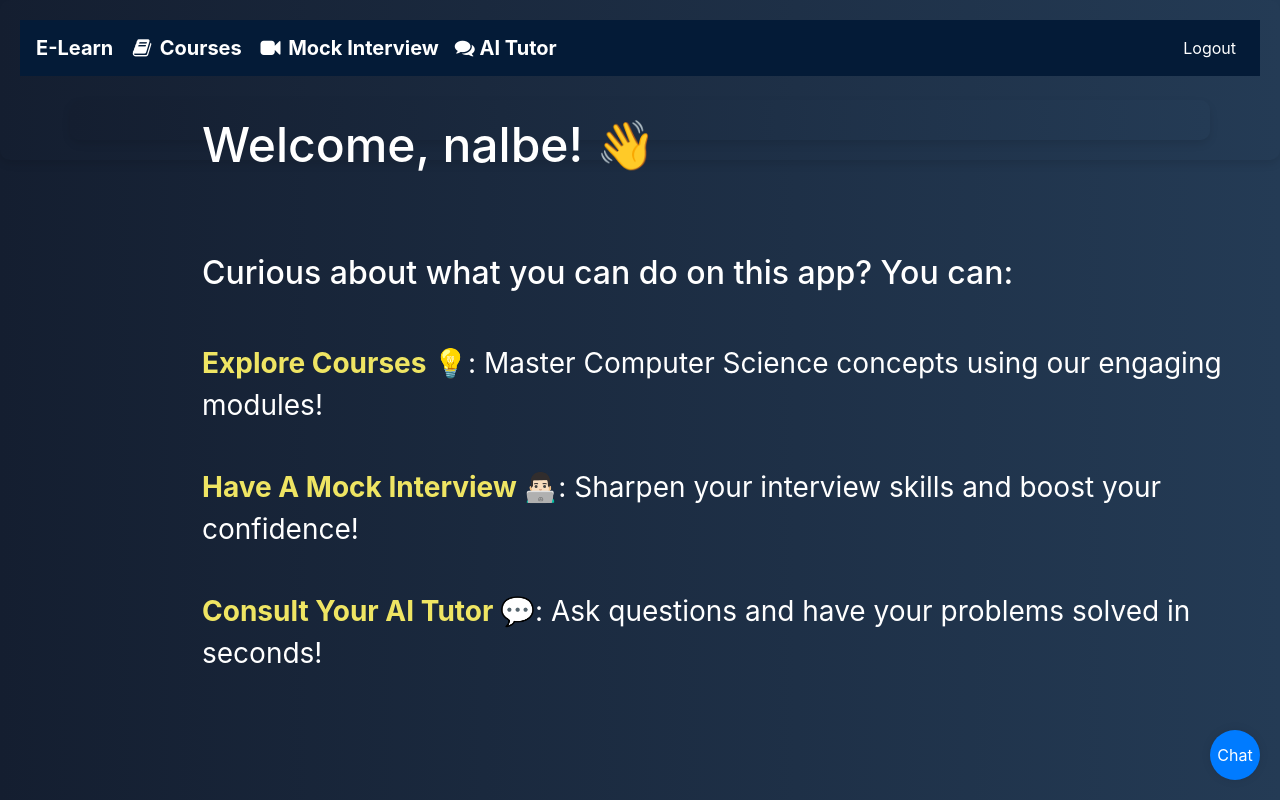
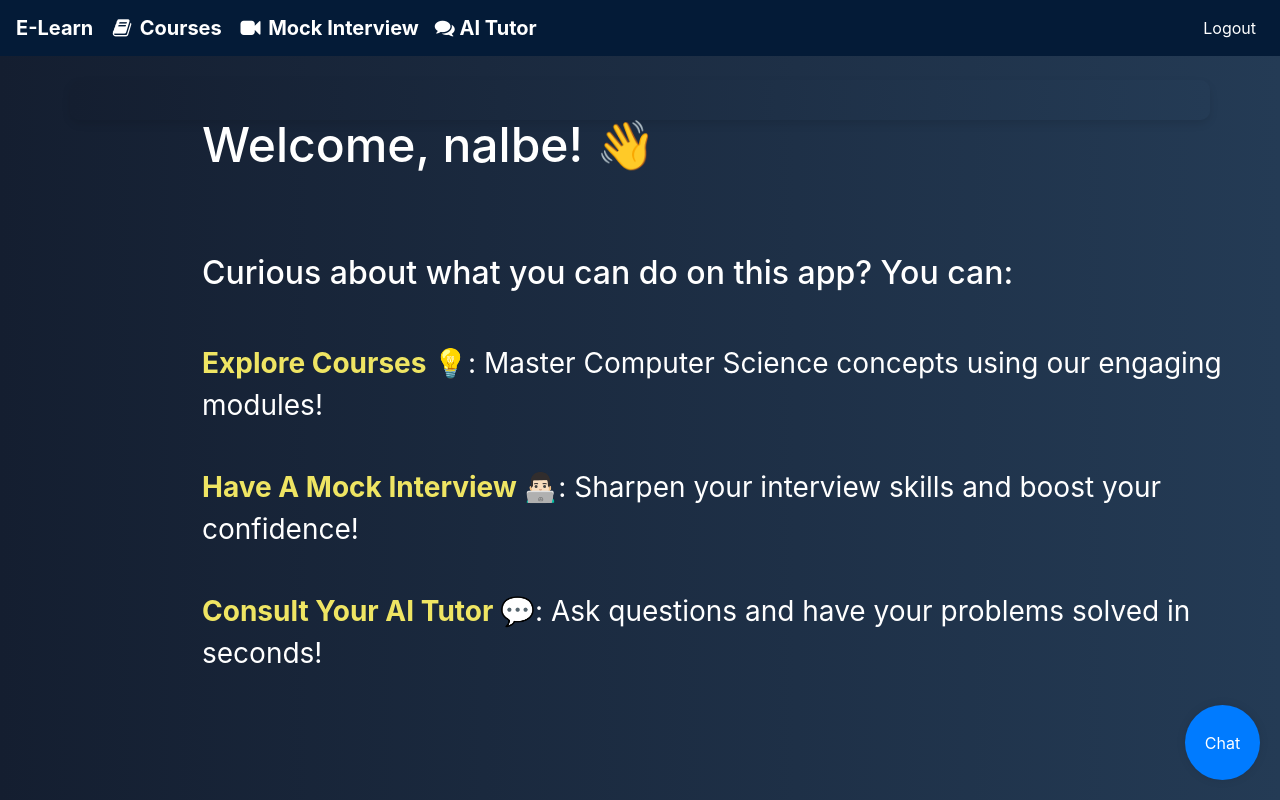
Before and after one commit to timalsinab/E-Learn, a Flask app: page /home in a window 1280 px wide. Run offline with Flask 3, Linux system fonts and the light colour scheme; a user stored in the database is signed in; some libraries are stand-ins or nearby versions.

Commit message:
styling changes and some prompt engineering

```diff
--- a/bot.py
+++ b/bot.py
@@ -24,6 +24,7 @@ def get_user_response(user_message):
         temperature=0.5,
         messages=[
             {"role": "system", "content": "You are an AI tutor specializing in computer science. Your task is to provide detailed, clear, and accurate explanations to help students understand complex concepts and interview guidance. Your responses should be tailored to the user's current level of knowledge and aim to clarify difficult topics effectively."},
+            {"role": "system", "content": "You should also know the directions of your Website which is E-Learn. To find courses you navigate to the courses tab in the navbar and there you can create/delete/complete your courses. For mock interviews you can navigate to your mock interview tab where you can join a interview queue and practice with real life people! For a more in depth use of myself(AI Tutor) you can go visit the AI Tutor tab where I can help you with any of your computer science needs"},
             {"role": "user", "content": user_message}
         ]
     )
--- a/static/overlay.css
+++ b/static/overlay.css
@@ -23,6 +23,7 @@
   border-radius: 5px;
   display: flex;
   flex-direction: column;
+  margin-bottom: 5px;
 }
 
 #chat-output {
@@ -57,8 +58,8 @@
   color: white;
   border: none;
   border-radius: 50%;
-  width: 50px;
-  height: 50px;
+  width: 75px;
+  height: 75px;
   display: flex;
   align-items: center;
   justify-content: center;
--- a/templates/base.html
+++ b/templates/base.html
@@ -71,7 +71,7 @@
             <a class="nav-link" href="{{ url_for('register') }}">Register</a>
           </li>
           <li class="nav-item">
-            <a class="nav-link" href="{{ url_for('landing') }}">Landing</a>
+            <a class="nav-link" href="{{ url_for('landing') }}">Home</a>
           </li>
           {% endif %}
         </ul>
--- a/templates/home.html
+++ b/templates/home.html
@@ -2,8 +2,7 @@
 %}
 
 <style>
-  .container,
-  body {
+  .container{
     background: linear-gradient(to right, #141e30, #243b55);
     color: white;
     padding: 20px;
--- a/templates/landing.html
+++ b/templates/landing.html
@@ -10,6 +10,10 @@
     border-radius: 20px;
     background: #243b55;
     color: white;
+  }
+  .logo {
+    max-width: 100%;
+    height: auto;
   }
   .container {
     /*display: flex;*/
@@ -102,6 +106,7 @@
   } */
 </style>
 <div class="container">
+  <img src="{{ url_for('static', filename='logo.png') }}" alt="E-Learn Logo" class="logo">
   <h1>Welcome to E-Learn</h1>
   <div class="wrapper">
     <div class="static-txt">Your new </div>
--- a/templates/mock_interview.html
+++ b/templates/mock_interview.html
@@ -1,8 +1,7 @@
 {% extends "base.html" %} {% block title %}Mock Interview{% endblock %} {% block
 content %}
 <style>
-  .container,
-  body {
+  .container {
     background: linear-gradient(to right, #141e30, #243b55);
     color: white;
     padding: 20px;
```
Also changed, not shown: instance/site.db, static/logo.png (added).
